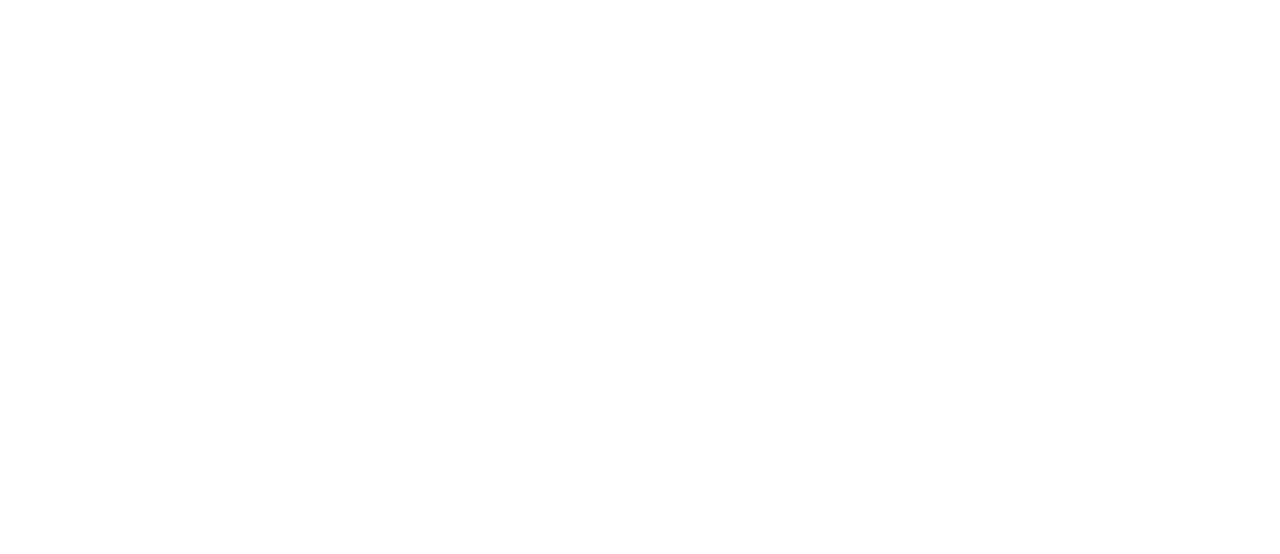
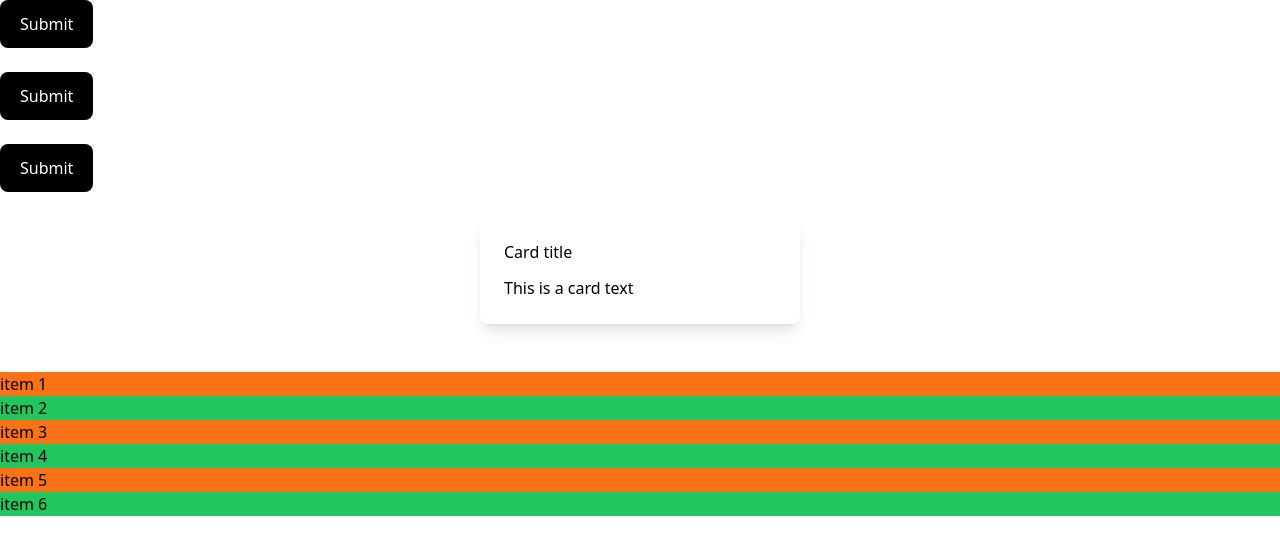
Before and after one commit to midoostar1/Tailwind-Sandbox, a plain HTML site: page 10-interactivity/index.html in a window 1280 px wide. Drawn offline with nearby package versions, Linux system fonts and the light colour scheme.

Commit message:
tailwind interactivity

```diff
--- a/10-interactivity/index.html
+++ b/10-interactivity/index.html
@@ -10,13 +10,46 @@
   <body>
     <!-- Hover State Styling -->
 
+    <button class="bg-black text-white py-3 px-5 rounded-lg hover:bg-orange-500 hover:text-white">
+      Submit
+    </button>
+
+    <br>
+    <br>
     <!-- Focus State Styling -->
 
+    <button class="bg-black text-white py-3 px-5 rounded-lg focus:bg-green-500 focus:text-white">
+      Submit
+    </button>
+
+    <br>
+    <br>
     <!-- Active State Styling -->
+    <button class="bg-black text-white py-3 px-5 rounded-lg active:bg-yellow-500 active:text-white">
+      Submit
+    </button>
 
+    <br>
+    <br>
     <!-- Styling based on parent state -->
 
+    <a href="" class="group block max-w-xs mx-auto rounded-lg p-6 bg-white shadow-lg space-y-3 hover:bg-sky-500">
+
+      <h3 class="group-hover:text-white">Card title</h3>
+      <p class="group-hover:text-white">This is a card text</p>
+    </a>
+
     <!-- Pseudo Classes -->
+    <br>
+    <br>
+    <ul>
+      <li class="even:bg-green-500 odd:bg-orange-500">item 1</li>
+      <li class="even:bg-green-500 odd:bg-orange-500">item 2</li>
+      <li class="even:bg-green-500 odd:bg-orange-500">item 3</li>
+      <li class="even:bg-green-500 odd:bg-orange-500">item 4</li>
+      <li class="even:bg-green-500 odd:bg-orange-500">item 5</li>
+      <li class="even:bg-green-500 odd:bg-orange-500">item 6</li>
+    </ul>
 
     <!-- Appearance -->
     <!-- Use appearance-none to reset any browser specific styling on an element. This utility is often used when creating custom form components. -->
```
